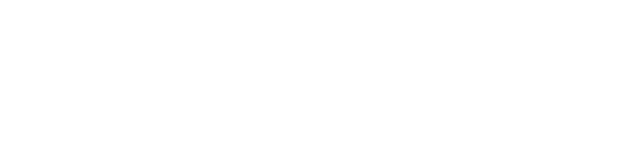
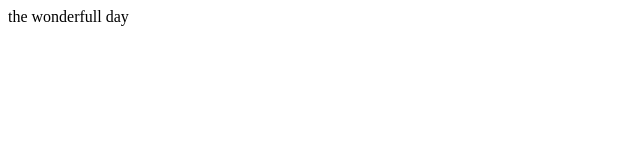
Before and after one commit to AkashssA/dfghj, a plain HTML site: page index.html in a window 1280 px wide. Shown: the whole page, without its empty margins (0-640 px from the left). Drawn offline with Linux system fonts and the light colour scheme.

Commit message:
added body

```diff
--- a/index.html
+++ b/index.html
@@ -6,6 +6,7 @@
     <title>Document is good ,wonderfull </title>
 </head>
 <body>
+    the wonderfull day
 
 </body>
 </html>
```
